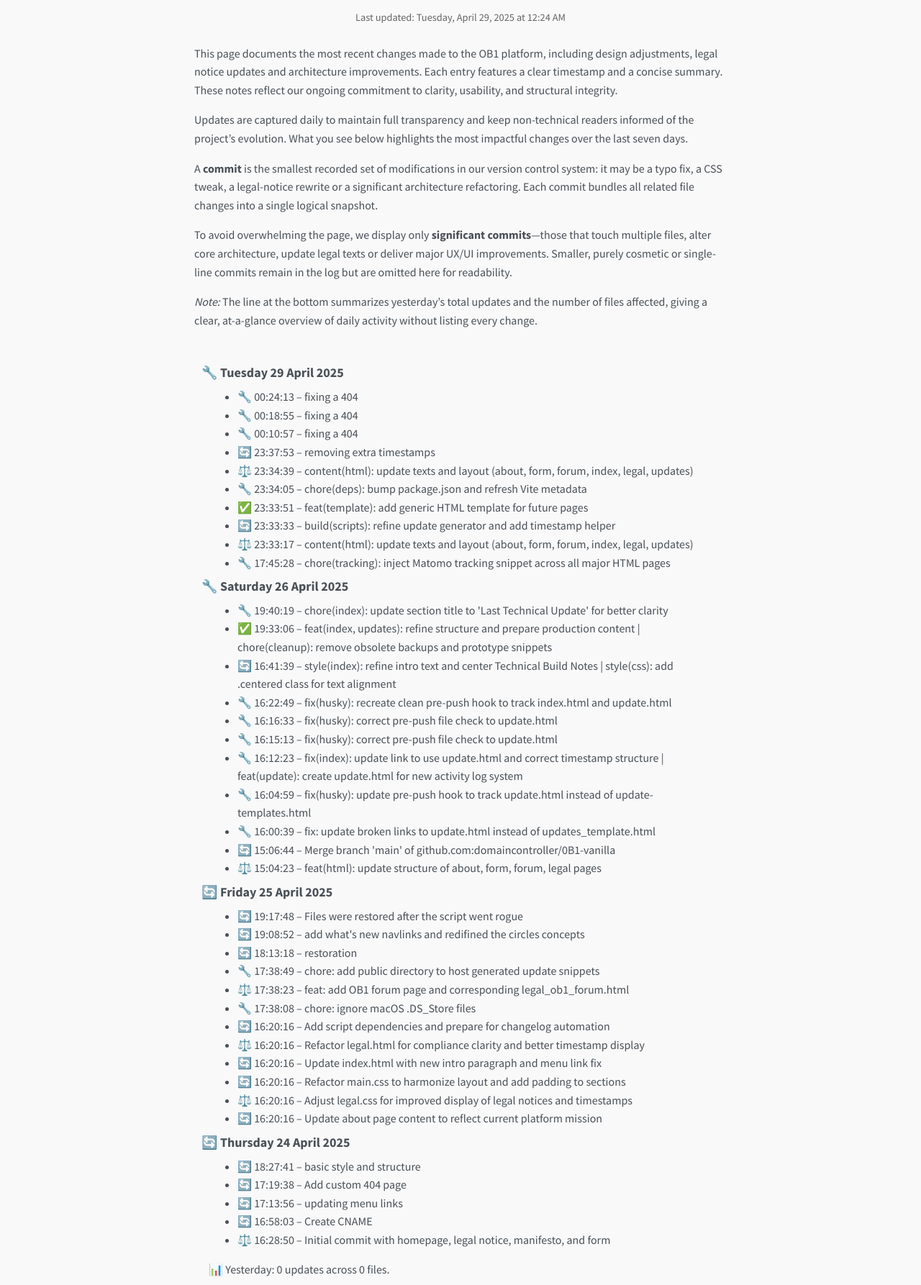
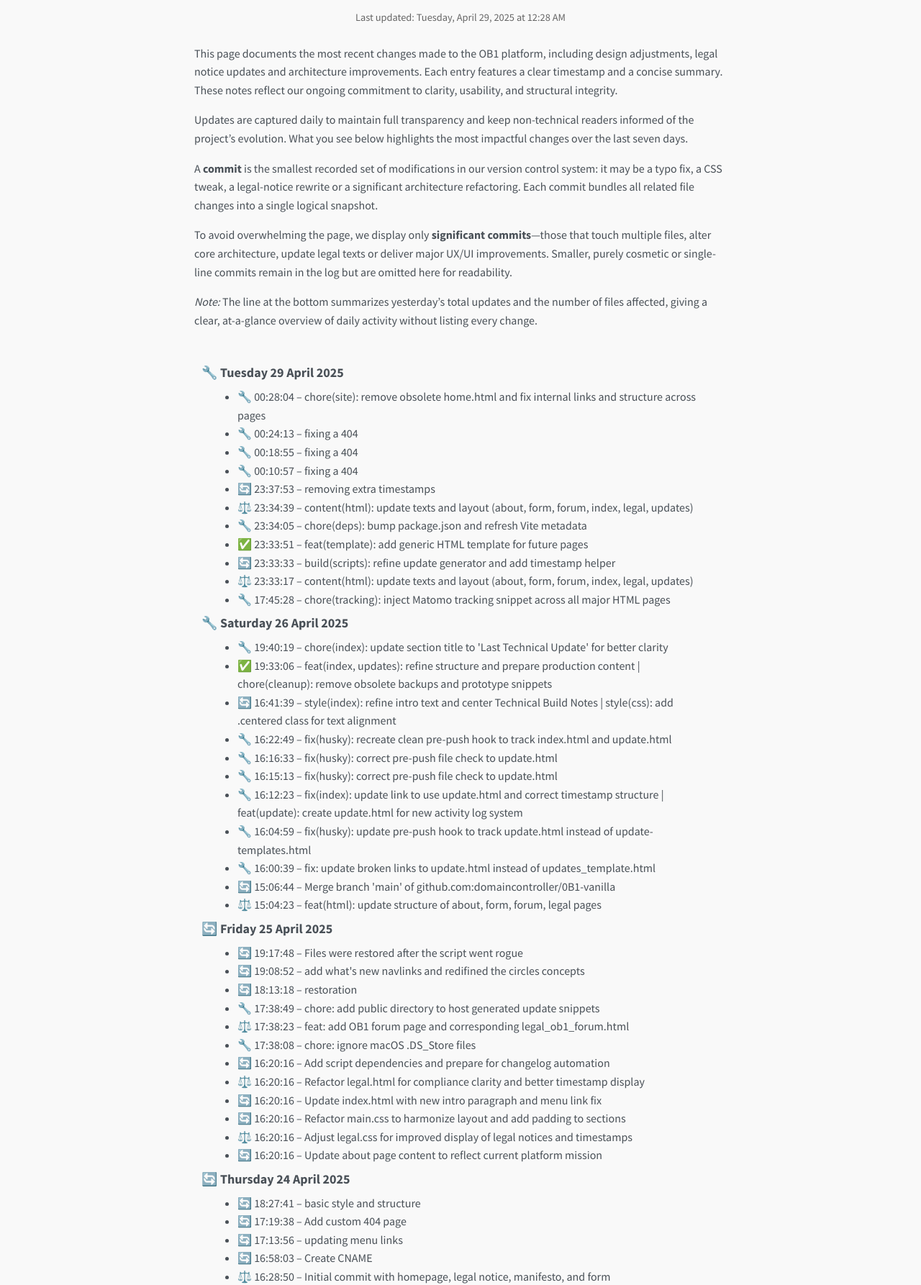
Before and after one commit to domainController/0B1-vanilla, a website built with Vite: page updates.html in a window 1280 px wide. Shown: the part 156-1942 px from the top of the page at 72% size. Built offline with nearby package versions, Linux system fonts and the light colour scheme.

Commit message:
Update site structure and content polishing: - Revised about.html - Refined homepage index.html - Improved legal mentions in legal.html - Updated global template.html for better consistency - Adjusted updates.html for timeline clarity

```diff
--- a/updates.html
+++ b/updates.html
@@ -37,7 +37,7 @@
   <main style="max-width: 740px; margin: auto; padding: 2rem; font-family: 'Source Sans Pro', sans-serif;">
     <div class="intro_changelog">
       <h1>Latest Updates</h1>
-<small class="timestamp" style="display: block; text-align: center;">Last updated: Tuesday, April 29, 2025 at 12:24 AM</small>
+<small class="timestamp" style="display: block; text-align: center;">Last updated: Tuesday, April 29, 2025 at 12:28 AM</small>
 
 
       <br>
@@ -60,6 +60,7 @@
 <div class="legal-container">
 <h2>🔧 Tuesday 29 April 2025</h2>
 <ul>
+  <li>🔧 00:28:04 – chore(site): remove obsolete home.html and fix internal links and structure across pages</li>
   <li>🔧 00:24:13 – fixing a 404</li>
   <li>🔧 00:18:55 – fixing a 404</li>
   <li>🔧 00:10:57 – fixing a 404</li>
@@ -108,7 +109,7 @@
   <li>🔄 16:58:03 – Create CNAME</li>
   <li>⚖️ 16:28:50 – Initial commit with homepage, legal notice, manifesto, and form</li>
 </ul>
-<p>📊 Yesterday: 0 updates across 0 files.</p>
+<p>📊 Yesterday: 11 updates across 28 files.</p>
 </div>
 <!-- END UPDATES SNIPPET -->
 
```
Also changed, not shown: about.html (+1 -1 lines), index.html (+2 -1 lines), legal.html (+1 -1 lines), template.html (+1 -1 lines).
